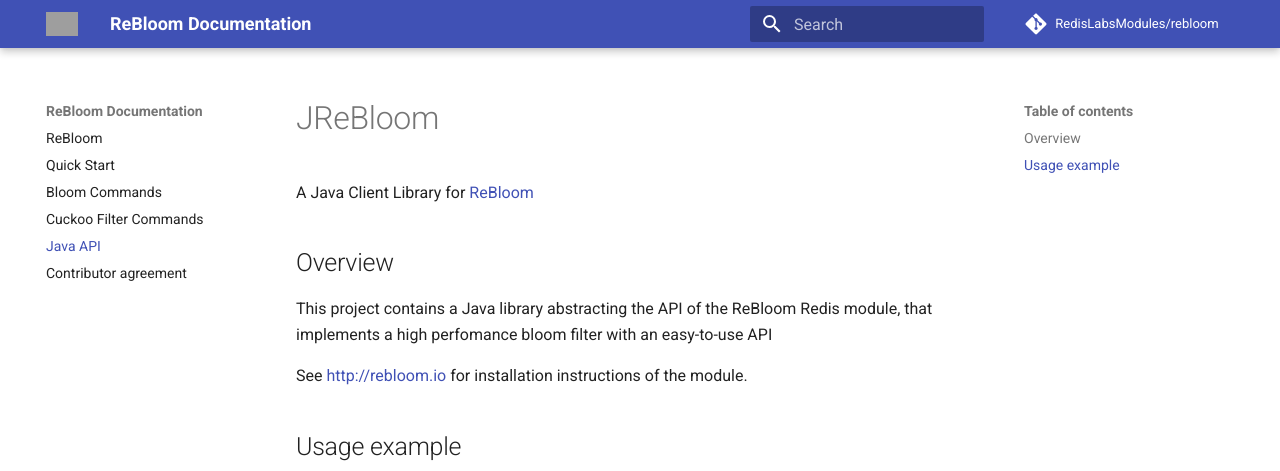
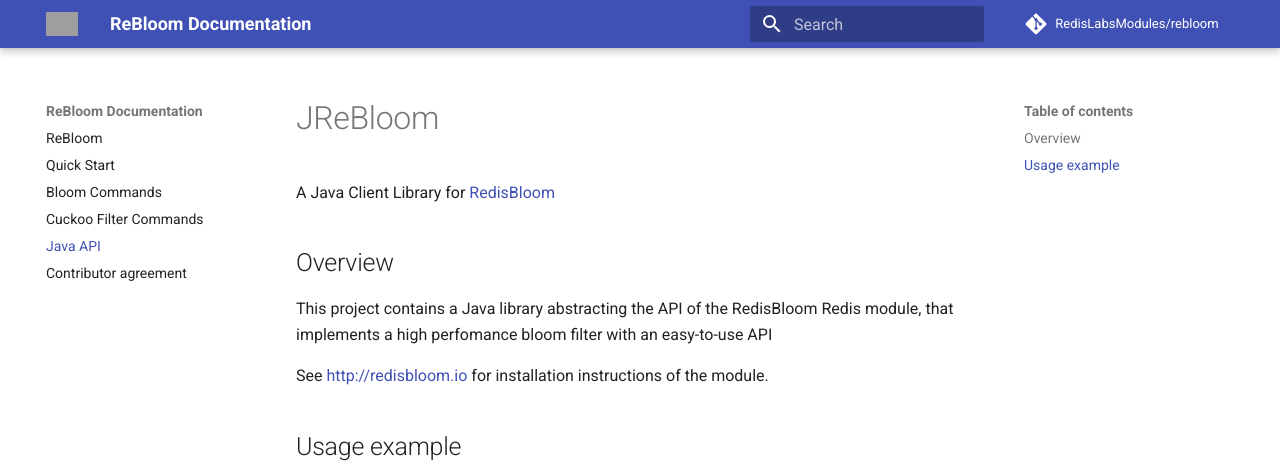
Before and after one commit to RedisBloom/RedisBloom, an MkDocs documentation site: the page built from docs/Java_Client.md, in a window 1280 px wide and 1094 px high. Shown: the top 471 px of the window. Built offline with MkDocs 1.6.1 and Material for MkDocs 9.7.7, drawn with Linux system fonts in a browser that asks for light colours; comment, search, counter and statistics services are not loaded; old or Windows-style settings are respelled for this version of MkDocs; grey boxes are pictures that could not be loaded.

Commit message:
Update Java_Client.md

```diff
--- a/docs/Java_Client.md
+++ b/docs/Java_Client.md
@@ -1,13 +1,13 @@
 # JReBloom
 
-A Java Client Library for [ReBloom](https://rebloom.io)
+A Java Client Library for [RedisBloom](https://redisbloom.io)
 
 ## Overview
 
-This project contains a Java library abstracting the API of the ReBloom Redis module, that implements a high
+This project contains a Java library abstracting the API of the RedisBloom Redis module, that implements a high
 perfomance bloom filter with an easy-to-use API
 
-See [http://rebloom.io](http://rebloom.io) for installation instructions of the module.
+See [http://redisbloom.io](http://redisbloom.io) for installation instructions of the module.
 
 ## Usage example
 
```
